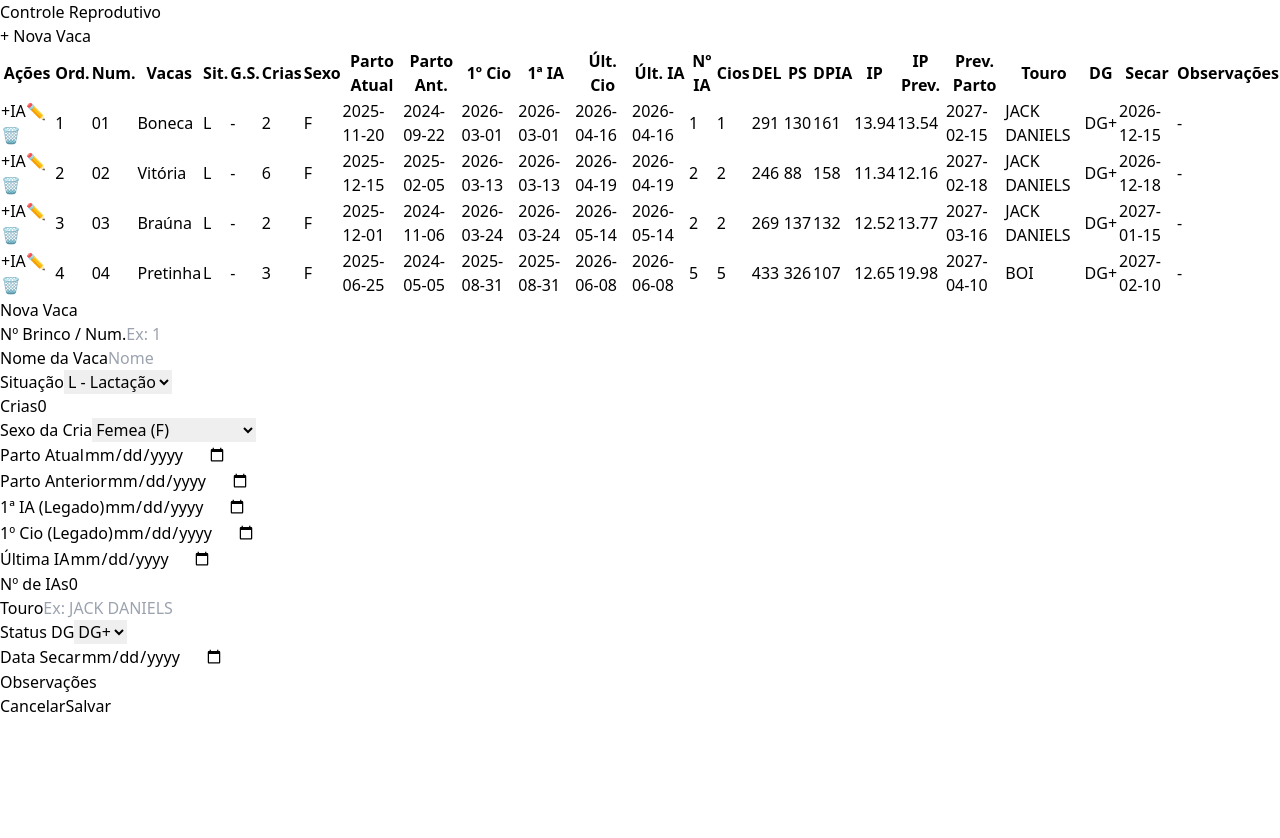
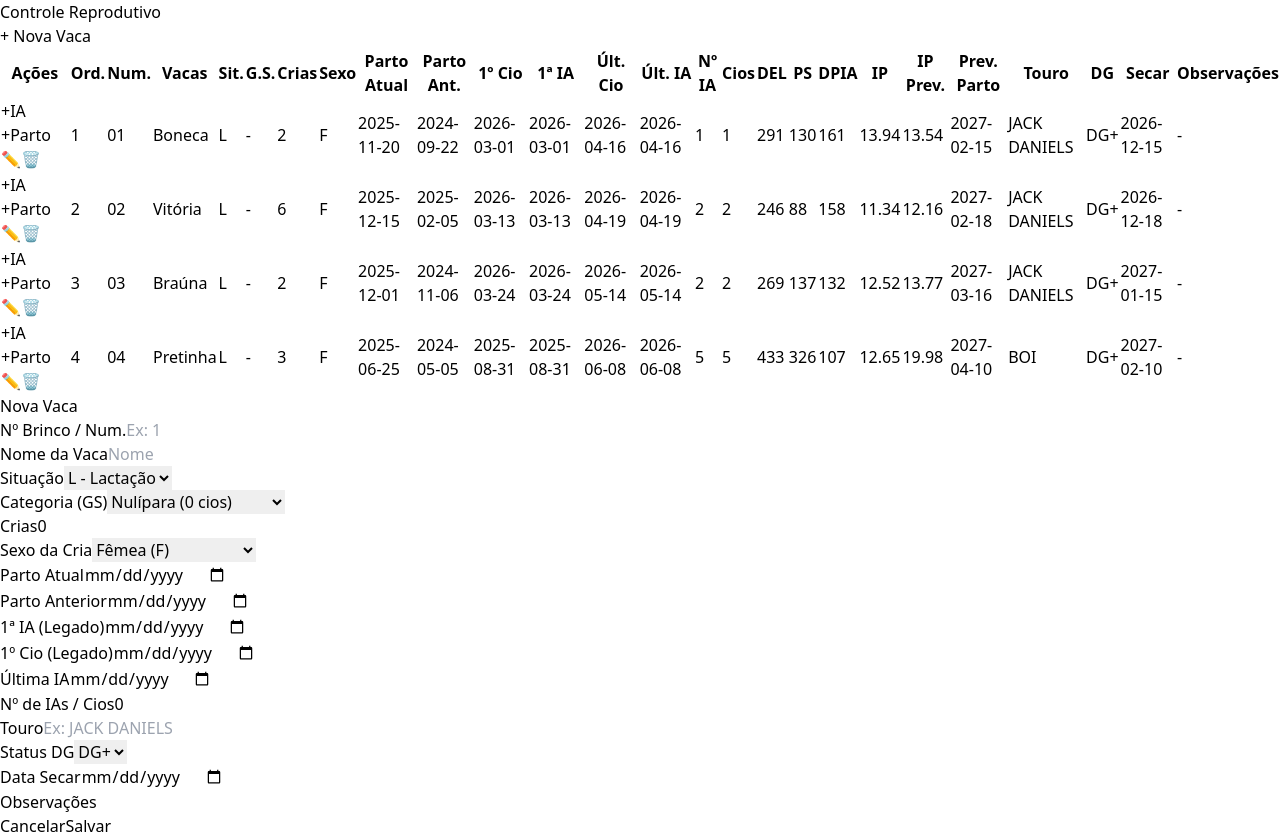
Before and after one commit to henrique-amorim-silva/gestar, a React (Vite) app: page / in a window 1280 px wide. Both pictures are taken after a click on the button "+ Nova Vaca". Before the commit the page ends 800 px from the top, so only its background shows below. Built offline with nearby package versions, Linux system fonts and the light colour scheme.

Commit message:
feat: adiciona botão de lançamento de parto

```diff
--- a/src/App.tsx
+++ b/src/App.tsx
@@ -3,19 +3,40 @@ import { INITIAL_COWS } from "./data/initialCows";
 import { CowTable } from "./components/CowTable";
 import { CowForm } from "./components/CowForm";
 import { InseminationModal } from "./components/InseminationModal";
+import { CalvingModal } from "./components/CalvingModal";
 import type { Cow } from "./types/cow";
 import { calculateReproductionFields } from "./utils/reproductionCalculations";
 
 export function App() {
   const [cows, setCows] = useState<Cow[]>(() => {
     const saved = localStorage.getItem("@gestar_cows");
-    return saved ? JSON.parse(saved) : INITIAL_COWS;
+    if (saved) {
+      const parsedCows: Cow[] = JSON.parse(saved);
+      // Recalcula dinamicamente os campos com base na data de hoje ao carregar do localStorage
+      return parsedCows.map((cow) => {
+        const calculated = calculateReproductionFields({
+          currentCalvingDate: cow.currentCalvingDate,
+          previousCalvingDate: cow.previousCalvingDate,
+          lastInseminationDate: cow.lastInseminationDate,
+          firstInseminationDate: cow.firstInseminationDate,
+          firstHeatDate: cow.firstHeatDate,
+          inseminationNumber: cow.inseminationNumber,
+        });
+        return {
+          ...cow,
+          ...calculated,
+        };
+      });
+    }
+    return INITIAL_COWS;
   });
 
   const [isModalOpen, setIsModalOpen] = useState(false);
   const [cowToEdit, setCowToEdit] = useState<Cow | null>(null);
   const [isInsemModalOpen, setIsInsemModalOpen] = useState(false);
   const [cowToInseminate, setCowToInseminate] = useState<Cow | null>(null);
+  const [isCalvingModalOpen, setIsCalvingModalOpen] = useState(false);
+  const [cowToCalve, setCowToCalve] = useState<Cow | null>(null);
 
   useEffect(() => {
     localStorage.setItem("@gestar_cows", JSON.stringify(cows));
@@ -29,6 +50,7 @@ export function App() {
         firstHeatDate: cowData.firstHeatDate || "",
         firstInseminationDate: cowData.firstInseminationDate || "",
         previousCalvingDate: cowData.previousCalvingDate || "",
+        currentCalvingDate: cowData.currentCalvingDate || "",
         lastInseminationDate: cowData.lastInseminationDate || "",
         lastHeatDate: cowData.lastHeatDate || "",
         numberTag: cowData.numberTag || "",
@@ -51,15 +73,54 @@ export function App() {
         firstHeatDate: cowData.firstHeatDate || "",
         firstInseminationDate: cowData.firstInseminationDate || "",
         previousCalvingDate: cowData.previousCalvingDate || "",
+        currentCalvingDate: cowData.currentCalvingDate || "",
         lastInseminationDate: cowData.lastInseminationDate || "",
         lastHeatDate: cowData.lastHeatDate || "",
         bull: cowData.bull || "",
         dryingDate: cowData.dryingDate || "",
         observations: cowData.observations || "",
         inseminationHistory: [],
+        calvingHistory: [],
       };
       setCows([...cows, newCow]);
     }
+  };
+
+  const handleSaveCalving = (cowId: number, newCalvingDate: string) => {
+    setCows(
+      cows.map((cow) => {
+        if (cow.id === cowId) {
+          const previousState = {
+            currentCalvingDate: cow.currentCalvingDate,
+            previousCalvingDate: cow.previousCalvingDate,
+          };
+
+          const updatedPreviousCalving = cow.currentCalvingDate || cow.previousCalvingDate;
+          const updatedCurrentCalving = newCalvingDate;
+
+          const calculated = calculateReproductionFields({
+            currentCalvingDate: updatedCurrentCalving,
+            previousCalvingDate: updatedPreviousCalving,
+            lastInseminationDate: cow.lastInseminationDate,
+            firstInseminationDate: cow.firstInseminationDate,
+            firstHeatDate: cow.firstHeatDate,
+            inseminationNumber: cow.inseminationNumber,
+          });
+
+          return {
+            ...cow,
+            ...calculated,
+            currentCalvingDate: updatedCurrentCalving,
+            previousCalvingDate: updatedPreviousCalving,
+            calvingHistory: [
+              previousState,
+              ...(cow.calvingHistory || []),
+            ],
+          };
+        }
+        return cow;
+      })
+    );
   };
 
   const handleSaveInsemination = (
@@ -77,31 +138,40 @@ export function App() {
             lastInseminationDate: cow.lastInseminationDate,
             bull: cow.bull,
             inseminationNumber: cow.inseminationNumber,
+            firstInseminationDate: cow.firstInseminationDate,
+            firstHeatDate: cow.firstHeatDate,
           };
 
           const newInsemNumber = insemData.incrementInseminationNumber
             ? cow.inseminationNumber + 1
-            : cow.inseminationNumber;
+            : cow.inseminationNumber || 1;
+
+          let newCategoryGS = cow.categoryGS;
+          if (newInsemNumber === 0) newCategoryGS = "Nulípara";
+          else if (newInsemNumber === 1) newCategoryGS = "Primípara";
+          else if (newInsemNumber > 1) newCategoryGS = "Multípara";
+
+          const firstInseminationDate = cow.firstInseminationDate || insemData.lastInseminationDate;
+          const firstHeatDate = cow.firstHeatDate || insemData.lastInseminationDate;
 
           const calculated = calculateReproductionFields({
             currentCalvingDate: cow.currentCalvingDate,
             previousCalvingDate: cow.previousCalvingDate,
             lastInseminationDate: insemData.lastInseminationDate,
-            firstInseminationDate: cow.firstInseminationDate,
-            firstHeatDate: cow.firstHeatDate,
+            firstInseminationDate: firstInseminationDate,
+            firstHeatDate: firstHeatDate,
             inseminationNumber: newInsemNumber,
           });
 
           return {
             ...cow,
+            ...calculated,
             lastInseminationDate: insemData.lastInseminationDate,
             bull: insemData.bull,
             inseminationNumber: newInsemNumber,
-            ...calculated,
-            // Garante explicitamente que nenhum campo calculado opcional vire undefined
-            firstHeatDate: calculated.firstHeatDate || "",
-            firstInseminationDate: calculated.firstInseminationDate || "",
-            lastHeatDate: calculated.lastHeatDate || "",
+            categoryGS: newCategoryGS,
+            firstInseminationDate,
+            firstHeatDate,
             inseminationHistory: [
               previousState,
               ...(cow.inseminationHistory || []),
@@ -124,25 +194,32 @@ export function App() {
           const lastState = cow.inseminationHistory[0];
           const remainingHistory = cow.inseminationHistory.slice(1);
 
+          let revertedCategoryGS = cow.categoryGS;
+          if (lastState.inseminationNumber === 0) revertedCategoryGS = "Nulípara";
+          else if (lastState.inseminationNumber === 1) revertedCategoryGS = "Primípara";
+          else if (lastState.inseminationNumber > 1) revertedCategoryGS = "Multípara";
+
+          const targetFirstInsem = lastState.firstInseminationDate ?? "";
+          const targetFirstHeat = lastState.firstHeatDate ?? "";
+
           const calculated = calculateReproductionFields({
             currentCalvingDate: cow.currentCalvingDate,
             previousCalvingDate: cow.previousCalvingDate,
-            lastInseminationDate: lastState.lastInseminationDate,
-            firstInseminationDate: cow.firstInseminationDate,
-            firstHeatDate: cow.firstHeatDate,
+            lastInseminationDate: lastState.lastInseminationDate || "",
+            firstInseminationDate: targetFirstInsem,
+            firstHeatDate: targetFirstHeat,
             inseminationNumber: lastState.inseminationNumber,
           });
 
           return {
             ...cow,
-            lastInseminationDate: lastState.lastInseminationDate,
-            bull: lastState.bull,
+            ...calculated,
+            lastInseminationDate: lastState.lastInseminationDate || "",
+            bull: lastState.bull || "",
             inseminationNumber: lastState.inseminationNumber,
-            ...calculated,
-            // Garante explicitamente que nenhum campo calculado opcional vire undefined
-            firstHeatDate: calculated.firstHeatDate || "",
-            firstInseminationDate: calculated.firstInseminationDate || "",
-            lastHeatDate: calculated.lastHeatDate || "",
+            categoryGS: revertedCategoryGS,
+            firstInseminationDate: targetFirstInsem,
+            firstHeatDate: targetFirstHeat,
             inseminationHistory: remainingHistory,
           };
         }
@@ -166,6 +243,10 @@ export function App() {
   const handleOpenInseminationModal = (cow: Cow) => {
     setCowToInseminate(cow);
     setIsInsemModalOpen(true);
+  };
+  const handleOpenCalvingModal = (cow: Cow) => {
+    setCowToCalve(cow);
+    setIsCalvingModalOpen(true);
   };
 
   return (
@@ -191,6 +272,7 @@ export function App() {
             onEdit={handleEditCow}
             onDelete={handleDeleteCow}
             onInsemination={handleOpenInseminationModal}
+            onCalving={handleOpenCalvingModal}
             onUndoInsemination={handleUndoInsemination}
           />
         </main>
@@ -207,6 +289,12 @@ export function App() {
           onSave={handleSaveInsemination}
           cow={cowToInseminate}
         />
+        <CalvingModal
+          isOpen={isCalvingModalOpen}
+          onClose={() => setIsCalvingModalOpen(false)}
+          onSave={handleSaveCalving}
+          cow={cowToCalve}
+        />
       </div>
     </div>
   );
--- /dev/null
+++ b/src/components/CalvingModal.tsx
@@ -0,0 +1,88 @@
+import React, { useState, useEffect } from 'react';
+import type { Cow } from '../types/cow';
+
+interface CalvingModalProps {
+  isOpen: boolean;
+  onClose: () => void;
+  onSave: (cowId: number, newCalvingDate: string) => void;
+  cow: Cow | null;
+}
+
+export const CalvingModal: React.FC<CalvingModalProps> = ({ isOpen, onClose, onSave, cow }) => {
+  const [calvingDate, setCalvingDate] = useState(new Date().toISOString().split('T')[0]);
+  const [error, setError] = useState('');
+
+  useEffect(() => {
+    if (cow) {
+      setCalvingDate(new Date().toISOString().split('T')[0]);
+      setError('');
+    }
+  }, [cow, isOpen]);
+
+  if (!isOpen || !cow) return null;
+
+  const handleSubmit = (e: React.FormEvent) => {
+    e.preventDefault();
+    setError('');
+
+    // Validação: a data do novo parto não pode ser menor que o parto atual já existente
+    if (cow.currentCalvingDate && calvingDate < cow.currentCalvingDate) {
+      setError(`A data do novo parto não pode ser anterior ao parto atual (${cow.currentCalvingDate.split('-').reverse().join('/')}).`);
+      return;
+    }
+
+    onSave(cow.id, calvingDate);
+    onClose();
+  };
+
+  return (
+    <div className="fixed inset-0 bg-black/50 flex items-center justify-center p-4 z-50">
+      <div className="bg-white rounded-lg shadow-xl max-w-md w-full p-6">
+        <h2 className="text-xl font-bold text-gray-800 mb-2 border-b pb-2">
+          Lançar Novo Parto
+        </h2>
+        <p className="text-sm text-gray-600 mb-4">
+          Matriz: <span className="font-bold text-emerald-800">{cow.name}</span> (Brinco: {cow.numberTag})
+        </p>
+
+        {error && (
+          <div className="mb-4 p-3 bg-red-100 text-red-700 text-sm rounded border border-red-300">
+            {error}
+          </div>
+        )}
+
+        <form onSubmit={handleSubmit} className="space-y-4 text-sm">
+          <div>
+            <label className="block font-medium text-gray-700">Data do Novo Parto</label>
+            <input
+              type="date"
+              className="mt-1 w-full border rounded p-2"
+              value={calvingDate}
+              onChange={e => setCalvingDate(e.target.value)}
+              required
+            />
+            <p className="text-xs text-gray-500 mt-1">
+              Parto Atual Anterior: {cow.currentCalvingDate ? cow.currentCalvingDate.split('-').reverse().join('/') : 'Nenhum'}
+            </p>
+          </div>
+
+          <div className="flex justify-end gap-2 mt-6 border-t pt-4">
+            <button
+              type="button"
+              onClick={onClose}
+              className="px-4 py-2 bg-gray-300 text-gray-700 rounded hover:bg-gray-400 font-medium"
+            >
+              Cancelar
+            </button>
+            <button
+              type="submit"
+              className="px-4 py-2 bg-emerald-700 text-white rounded hover:bg-emerald-800 font-medium"
+            >
+              Salvar Parto
+            </button>
+          </div>
+        </form>
+      </div>
+    </div>
+  );
+};
--- a/src/components/CowForm.tsx
+++ b/src/components/CowForm.tsx
@@ -54,7 +54,7 @@ export function CowForm({ isOpen, onClose, onSave, cowToEdit }: CowFormProps) {
         numberTag: '',
         name: '',
         situation: 'L',
-        categoryGS: '',
+        categoryGS: 'Nulípara',
         offspringCount: 0,
         gender: 'F',
         currentCalvingDate: '',
@@ -70,6 +70,20 @@ export function CowForm({ isOpen, onClose, onSave, cowToEdit }: CowFormProps) {
       });
     }
   }, [cowToEdit, isOpen]);
+
+  // Função auxiliar para sugerir a categoria automaticamente com base no Nº de IAs/Cios
+  const handleInseminationChange = (value: number) => {
+    let autoCategory = formData.categoryGS;
+    if (value === 0) autoCategory = 'Nulípara';
+    else if (value === 1) autoCategory = 'Primípara';
+    else if (value > 1) autoCategory = 'Multípara';
+
+    setFormData({
+      ...formData,
+      inseminationNumber: value,
+      categoryGS: autoCategory
+    });
+  };
 
   const handleSubmit = (e: React.FormEvent) => {
     e.preventDefault();
@@ -111,7 +125,7 @@ export function CowForm({ isOpen, onClose, onSave, cowToEdit }: CowFormProps) {
           </div>
         </div>
 
-        <div className="grid grid-cols-1 md:grid-cols-3 gap-4">
+        <div className="grid grid-cols-1 md:grid-cols-4 gap-4">
           <div>
             <label className="block text-xs font-semibold text-gray-600 mb-1">Situação</label>
             <select className="w-full p-2 border rounded" value={formData.situation} onChange={e => setFormData({...formData, situation: e.target.value as 'L' | 'S'})}>
@@ -120,13 +134,21 @@ export function CowForm({ isOpen, onClose, onSave, cowToEdit }: CowFormProps) {
             </select>
           </div>
           <div>
+            <label className="block text-xs font-semibold text-gray-600 mb-1">Categoria (GS)</label>
+            <select className="w-full p-2 border rounded" value={formData.categoryGS} onChange={e => setFormData({...formData, categoryGS: e.target.value})}>
+              <option value="Nulípara">Nulípara (0 cios)</option>
+              <option value="Primípara">Primípara (1 cio)</option>
+              <option value="Multípara">Multípara (+ de 1 cio)</option>
+            </select>
+          </div>
+          <div>
             <label className="block text-xs font-semibold text-gray-600 mb-1">Crias</label>
-            <input type="number" className="w-full p-2 border rounded" value={formData.offspringCount} onChange={e => setFormData({...formData, offspringCount: Number(e.target.value)})} />
+            <input type="number" className="w-full p-2 border rounded" value={formData.offspringCount} onChange={e => setFormData({...formData, offspringCount: Number(e.target.value)} )} />
           </div>
           <div>
             <label className="block text-xs font-semibold text-gray-600 mb-1">Sexo da Cria</label>
             <select className="w-full p-2 border rounded" value={formData.gender} onChange={e => setFormData({...formData, gender: e.target.value as 'F' | 'M' | 'MF'})}>
-              <option value="F">Femea (F)</option>
+              <option value="F">Fêmea (F)</option>
               <option value="M">Macho (M)</option>
               <option value="MF">Macho/Fêmea (MF)</option>
             </select>
@@ -161,8 +183,8 @@ export function CowForm({ isOpen, onClose, onSave, cowToEdit }: CowFormProps) {
             <input type="date" className="w-full p-2 border rounded" value={formData.lastInseminationDate} onChange={e => setFormData({...formData, lastInseminationDate: e.target.value})} />
           </div>
           <div>
-            <label className="block text-xs font-semibold text-gray-600 mb-1">Nº de IAs</label>
-            <input type="number" className="w-full p-2 border rounded" value={formData.inseminationNumber} onChange={e => setFormData({...formData, inseminationNumber: Number(e.target.value)})} />
+            <label className="block text-xs font-semibold text-gray-600 mb-1">Nº de IAs / Cios</label>
+            <input type="number" className="w-full p-2 border rounded" value={formData.inseminationNumber} onChange={e => handleInseminationChange(Number(e.target.value))} />
           </div>
           <div>
             <label className="block text-xs font-semibold text-gray-600 mb-1">Touro</label>
--- a/src/components/CowTable.tsx
+++ b/src/components/CowTable.tsx
@@ -6,10 +6,11 @@ interface CowTableProps {
   onEdit: (cow: Cow) => void;
   onDelete: (id: number) => void;
   onInsemination: (cow: Cow) => void;
-  onUndoInsemination: (cowId: number) => void; // Nova prop
+  onCalving: (cow: Cow) => void; // <--- Adicionado
+  onUndoInsemination: (cowId: number) => void;
 }
 
-export const CowTable: React.FC<CowTableProps> = ({ cows, onEdit, onDelete, onInsemination, onUndoInsemination }) => {
+export const CowTable: React.FC<CowTableProps> = ({ cows, onEdit, onDelete, onInsemination, onCalving, onUndoInsemination }) => {
   return (
     <div className="w-full overflow-x-auto shadow-md sm:rounded-lg border border-gray-200 bg-white">
       <table className="w-full text-left text-xs text-gray-700 whitespace-nowrap">
@@ -57,6 +58,13 @@ export const CowTable: React.FC<CowTableProps> = ({ cows, onEdit, onDelete, onIn
                       title="Lançar Inseminação (IA)"
                     >
                       +IA
+                    </button>
+                    <button
+                      onClick={() => onCalving(cow)}
+                      className="p-1 bg-blue-100 text-blue-800 rounded hover:bg-blue-200 font-bold text-xs px-1.5"
+                      title="Lançar Parto"
+                    >
+                      +Parto
                     </button>
                     {hasHistory && (
                       <button
```
Also changed, not shown: src/types/cow.ts (+7 -0 lines).
